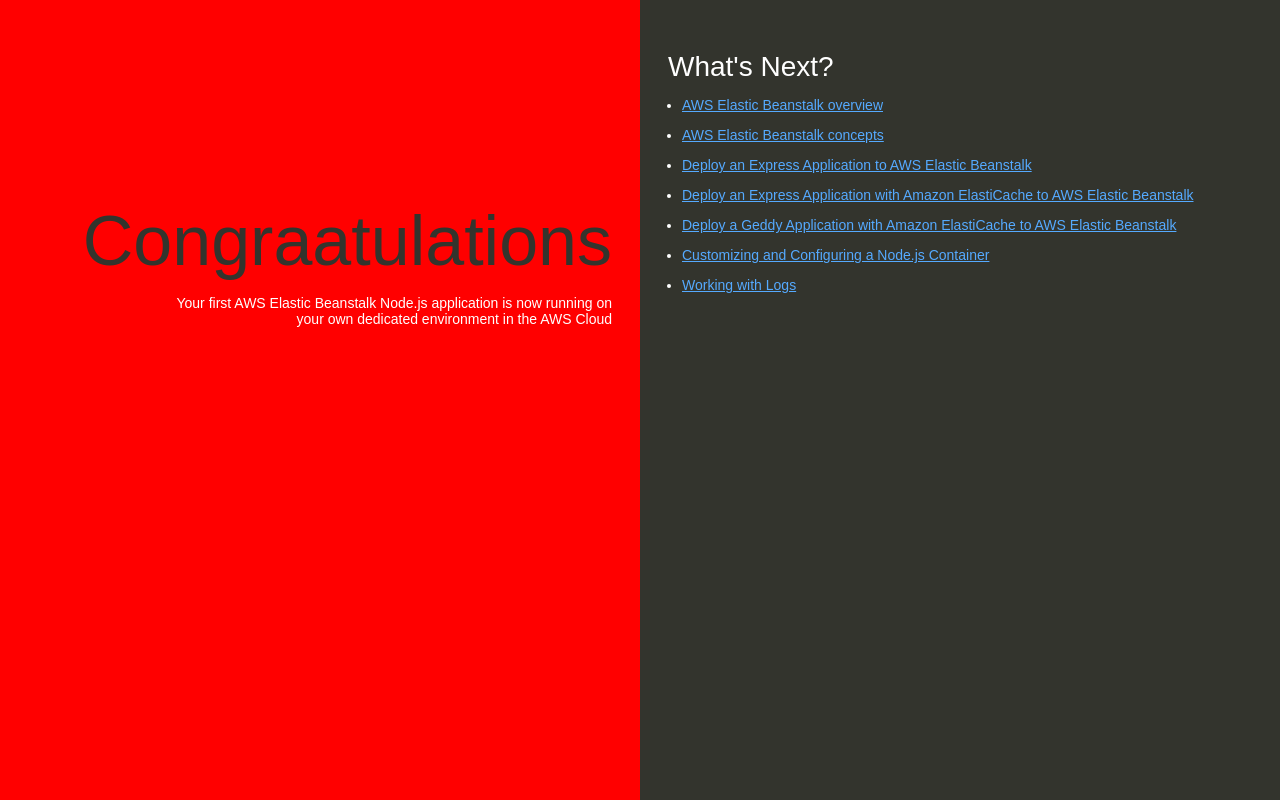
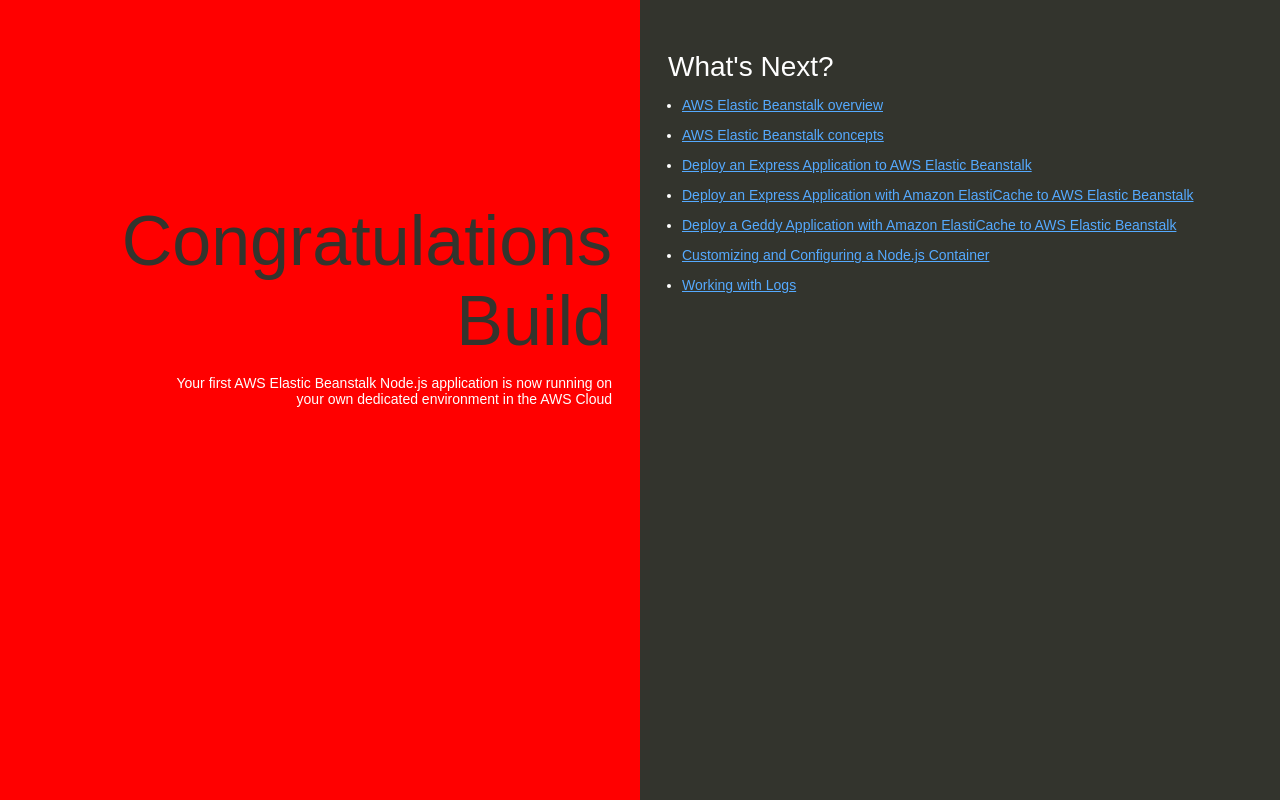
Before and after one commit to hackmaester1986/AWS, a website: page index.html in a window 1280 px wide. Drawn offline with Linux system fonts and the light colour scheme.

Commit message:
Fix typo in heading from 'Congraatulations' to 'Congratulations'

```diff
--- a/index.html
+++ b/index.html
@@ -74,7 +74,7 @@
   </head>
   <body>
     <div class="textColumn">
-      <h1>Congraatulations</h1>
+      <h1>Congratulations Build</h1>
       <p>Your first AWS Elastic Beanstalk Node.js application is now running on your own dedicated environment in the AWS Cloud</p>
     </div>
     <div class="linksColumn">
```
